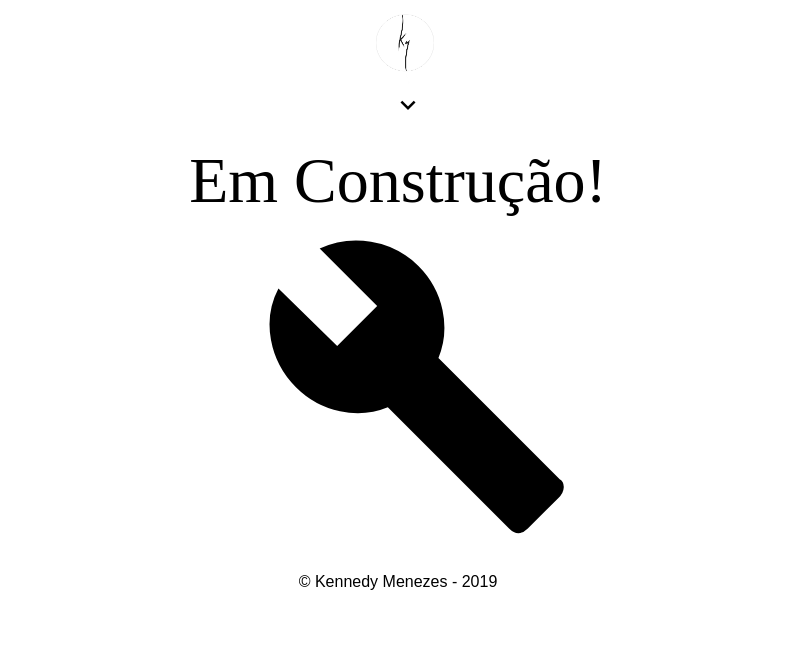
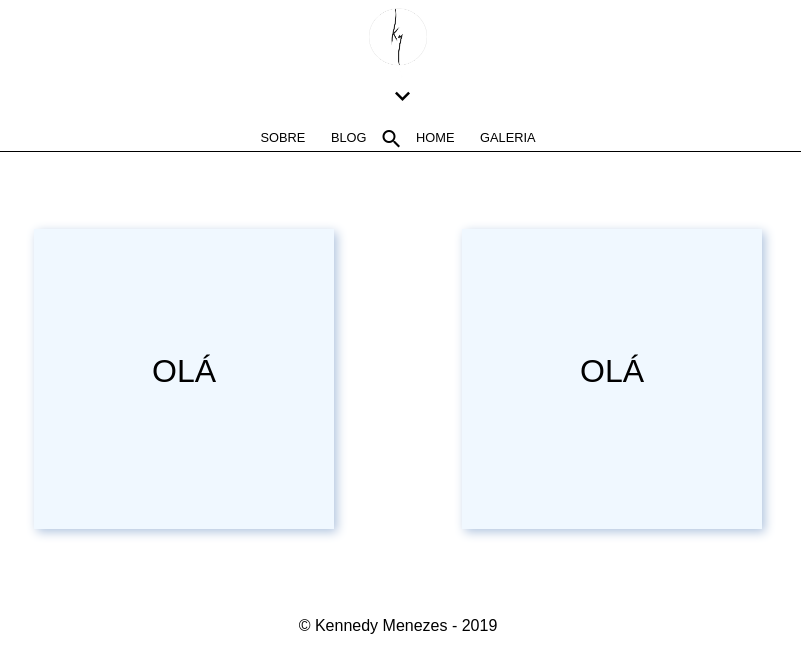
Before and after one commit to KennedyRMenezes/sitekennedy, a plain HTML site: page blog.html in a window 1280 px wide. Shown: the whole page, without its empty margins (242-1043 px from the left). Drawn offline with nearby package versions, Linux system fonts and the light colour scheme; files whose address does not match are found by name.

Commit message:
Atualizando CSS com Flexbox

```diff
--- a/blog.html
+++ b/blog.html
@@ -12,7 +12,7 @@
 	<body>
 		<header>
 			<div class="principal">
-				<div class="caixa-logo"><img class="logo-principal" src="marcaken2.jpg"></img></div>
+				<div class="caixa-logo"><img class="logo-principal" src="img/marcaken2.jpg"></img></div>
 				<nav>
 					<ul class="botao-menu">
 						<a href="#"><i class="small material-icons menu">keyboard_arrow_down</i></a>
@@ -31,12 +31,14 @@
 			</div>
 		</header>
 
-		<main>
-			<p class="em-construcao">
-				Em Construção!
-			</p>
+		<main class="area-post">
+			<div class="post">
+				<h1 class="nome-post">OLÁ</h1>
+			</div>
 
-			<a href="#"><i class="small material-icons imagem-construcao">build</i></a>
+			<div class="post">
+				<h1 class="nome-post">OLÁ</h1>
+			</div>
 		</main>
 
 		<footer>
--- a/pagina_principal.css
+++ b/pagina_principal.css
@@ -1,28 +1,29 @@
 html, body {height: 100%}
 
-.banner {
-	width: 99%;
-	margin-left: 0.5%;
+.caixa-logo {
+	display: flex;
+	justify-content: center;
 
 }
 
+
 .logo-principal {
 	width: 4.5%;
-	margin-left: 48.3%;
-	padding-top: 0.5%;
 }
 
 nav ul {
-	margin-left: 40.5%; /*tentando deixar centralizado*/
+	display: flex;
+	justify-content: center;
 	margin-bottom: 1%;
-
 }
 
+
 nav li {
-	display: inline;
+	display: flex;
 	margin: 0 1%;
 	font-family: sans-serif;
 	font-size: 0.8em;
+
 }
 
 nav a {
@@ -35,6 +36,43 @@ nav a:hover {
 	font-weight: bold;
 }
 
+.menu{
+	margin-left: 15.3%;
+	font-size: 30px;
+}
+
+.menu-barra{
+	display: flex;
+	border-bottom: 1px black solid;
+	align-items: center;
+	justify-content: center;
+
+}
+
+.procurar {
+	vertical-align: middle;
+	margin: 1%;
+}
+
+.box-middle {
+	display: flex;
+	align-items: flex-start;
+	width: 100%;
+}
+
+.banner {
+	width: 55%;
+	margin-left: 0.5%;
+	flex-grow: 0;
+}
+
+.frase1 {
+	font-size: 1em;
+	flex-grow: 1;
+	margin-top: 10%;
+}
+
+
 footer {
 	font-family: sans-serif;
 	font-size: 1em;
@@ -45,21 +83,7 @@ footer {
 	vertical-align: baseline;
 }
 
-.menu{
-	margin-left: 15.3%;
-	font-size: 30px;
-}
 
-.menu-barra{
-	display: none;
-	margin-left: 41%;
-	border-bottom: 1px black solid;
-}
-
-.procurar {
-	vertical-align: middle;
-	margin: 1%;
-}
 
 
 
@@ -101,7 +125,41 @@ p strong:hover {
 	font-size: 3.5em;
 }
 
-/*BLOG - SOCIAL - GALERIA --------------------------------------------------------------------------------------------*/
+/*BLOG ------------------------------------------------------------------------------------------------------*/
+
+.area-post {
+	display: flex;
+	justify-content: center;
+}
+
+.post {
+
+	color: black;
+	background-color: #F0F8FF;
+	width: 300px;
+	height: 300px;
+	margin: 5%;
+	box-shadow: 3px 3px 10px #B0C4DE;
+	transition: .7s;
+}
+
+.post:hover {
+	width: 315px;
+	height: 315px;
+}
+
+.nome-post {
+	margin-top: 42%;
+	font-family: sans-serif;
+	font-size: 2em;
+	text-align: center;
+
+}
+
+
+
+
+/*SOCIAL - GALERIA --------------------------------------------------------------------------------------------*/
 
 .em-construcao {
 	font-size: 4em;
--- a/script.js
+++ b/script.js
@@ -11,6 +11,6 @@ function scrollMenu(){
 	{
 		scrollTop: posicaoMenu+"px"
 
-	},1300);
+	},900);
 
 }
```
Also changed, not shown: galeria.html (+1 -1 lines), home.html (+8 -2 lines), sobre.html (+3 -3 lines), img/e.jpg (renamed from e.jpg), img/marcaken2.jpg (renamed from marcaken2.jpg), 1 other file.
